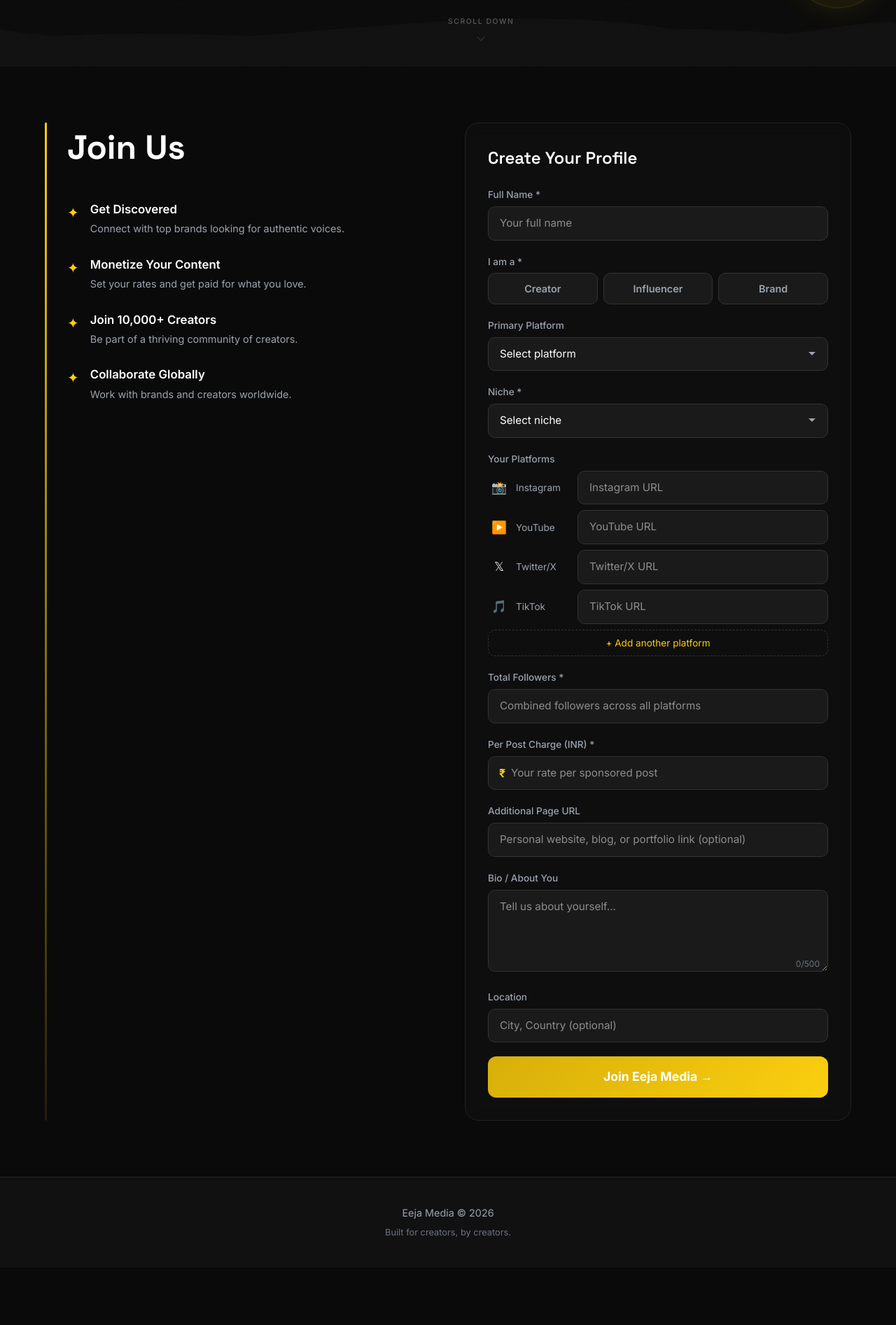
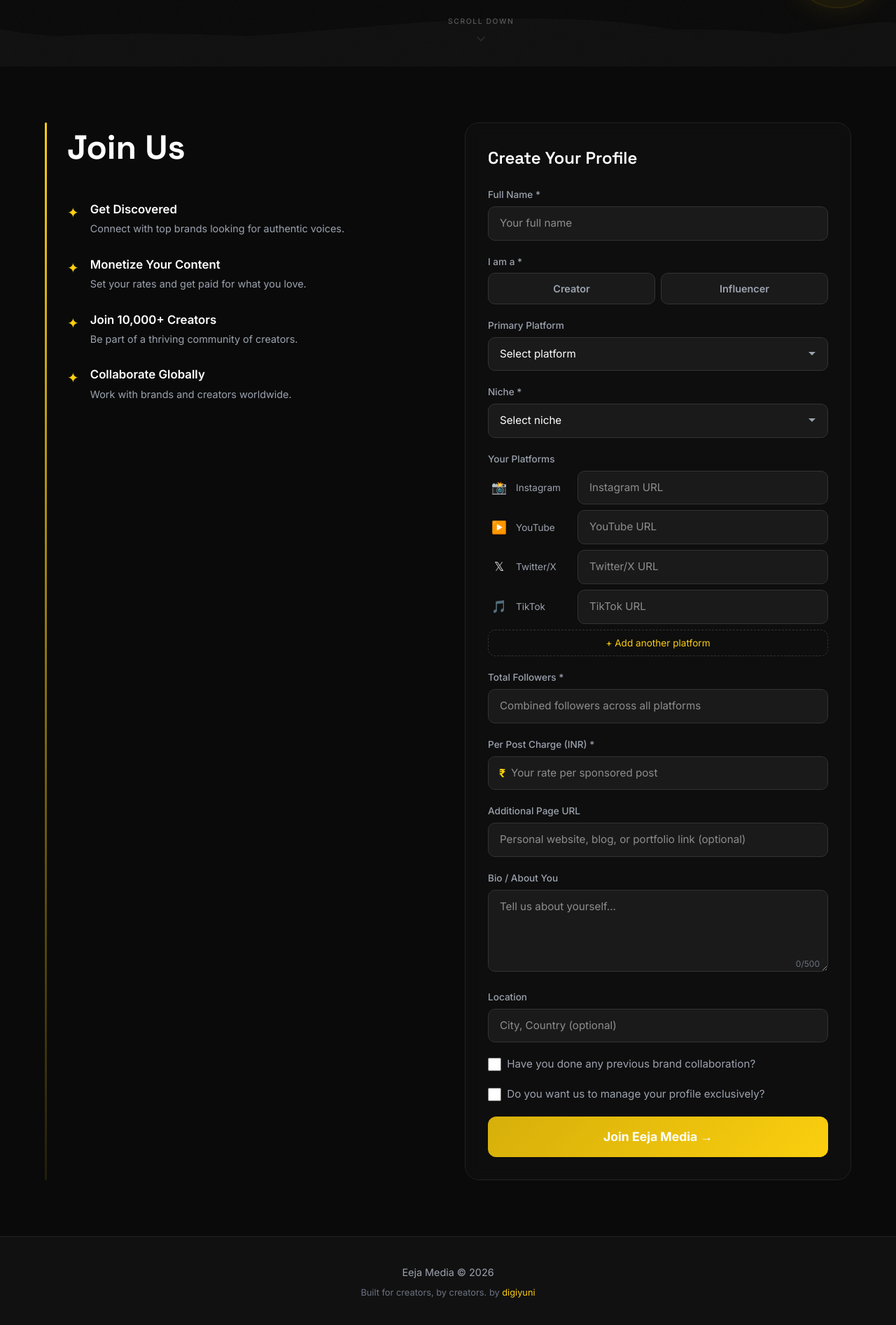
Before and after one commit to PankajSingh-ops/eeja-media, a Next.js app: page / in a window 1280 px wide. Shown: the part 705-2599 px from the top of the page at 70% size. Before the commit the page ends 2517 px from the top, so only its background shows below. Built offline with nearby package versions, Linux system fonts and the light colour scheme.

Commit message:
feat: implement creator registration form and administrative dashboard components

```diff
--- a/app/admin/dashboard/page.tsx
+++ b/app/admin/dashboard/page.tsx
@@ -9,7 +9,7 @@
 
 interface Stats {
   total: number;
-  byRole: { creator: number; influencer: number; brand: number };
+  byRole: { creator: number; influencer: number };
   byNiche: Record<string, number>;
   byPlatform: Record<string, number>;
   recentWeek: number;
@@ -28,7 +28,7 @@
 }
 
 const roleBadge = (role: string) => {
-  const colors: Record<string, string> = { creator: "#8b5cf6", influencer: "#f59e0b", brand: "#14b8a6" };
+  const colors: Record<string, string> = { creator: "#8b5cf6", influencer: "#f59e0b" };
   return (
     <span style={{ background: colors[role] || "#666", color: "#fff", padding: "2px 10px", borderRadius: "999px", fontSize: "0.75rem", fontWeight: 600, textTransform: "capitalize" }}>
       {role}
@@ -49,7 +49,6 @@
   const roleData = stats ? [
     { name: "Creator", value: stats.byRole.creator },
     { name: "Influencer", value: stats.byRole.influencer },
-    { name: "Brand", value: stats.byRole.brand },
   ] : [];
 
   return (
@@ -60,7 +59,6 @@
         <StatCard title="Total Registrations" value={stats?.total ?? "—"} />
         <StatCard title="Creators" value={stats?.byRole.creator ?? "—"} />
         <StatCard title="Influencers" value={stats?.byRole.influencer ?? "—"} accent="#f59e0b" />
-        <StatCard title="Brands" value={stats?.byRole.brand ?? "—"} accent="#14b8a6" />
         <StatCard title="Avg Post Charge" value={stats ? `₹${stats.avgCharge}` : "—"} accent="#ec4899" />
         <StatCard title="New This Week" value={stats?.recentWeek ?? "—"} accent="#22c55e" />
       </div>
--- a/app/admin/registrations/page.tsx
+++ b/app/admin/registrations/page.tsx
@@ -25,7 +25,7 @@
 };
 
 const roleBadge = (role: string) => {
-  const c: Record<string, string> = { creator: "#8b5cf6", influencer: "#f59e0b", brand: "#14b8a6" };
+  const c: Record<string, string> = { creator: "#8b5cf6", influencer: "#f59e0b" };
   return <span style={{ background: c[role] || "#666", color: "#fff", padding: "2px 10px", borderRadius: "999px", fontSize: "0.7rem", fontWeight: 600, textTransform: "capitalize" }}>{role}</span>;
 };
 
@@ -89,7 +89,7 @@
           <span style={{ position: "absolute", left: "0.6rem", top: "50%", transform: "translateY(-50%)", color: "#6b7280" }}>🔍</span>
           <input placeholder="Search name..." value={search} onChange={e => { setSearch(e.target.value); setPage(1); }} style={{ ...inputStyle, width: "100%", paddingLeft: "2rem" }} />
         </div>
-        <select value={roleFilter} onChange={e => { setRoleFilter(e.target.value); setPage(1); }} style={selectStyle}><option value="">All Roles</option>{["creator", "influencer", "brand"].map(r => <option key={r} value={r} style={{ textTransform: "capitalize" }}>{r}</option>)}</select>
+        <select value={roleFilter} onChange={e => { setRoleFilter(e.target.value); setPage(1); }} style={selectStyle}><option value="">All Roles</option>{["creator", "influencer"].map(r => <option key={r} value={r} style={{ textTransform: "capitalize" }}>{r}</option>)}</select>
         <select value={nicheFilter} onChange={e => { setNicheFilter(e.target.value); setPage(1); }} style={selectStyle}><option value="">All Niches</option>{NICHES.map(n => <option key={n} value={n}>{n}</option>)}</select>
         <select value={platformFilter} onChange={e => { setPlatformFilter(e.target.value); setPage(1); }} style={selectStyle}><option value="">All Platforms</option>{PLATFORMS.map(p => <option key={p} value={p}>{p}</option>)}</select>
         <input type="number" placeholder="Min Followers" value={minFollowers} onChange={e => { setMinFollowers(e.target.value); setPage(1); }} style={{ ...inputStyle, width: "120px" }} />
--- a/app/api/creators/stats/route.ts
+++ b/app/api/creators/stats/route.ts
@@ -10,7 +10,6 @@
     const byRole = {
       creator: await Creator.countDocuments({ role: "creator" }),
       influencer: await Creator.countDocuments({ role: "influencer" }),
-      brand: await Creator.countDocuments({ role: "brand" }),
     };
 
     const nicheAgg = await Creator.aggregate([
--- a/components/CreatorForm.tsx
+++ b/components/CreatorForm.tsx
@@ -3,7 +3,7 @@
 import { useState, FormEvent } from "react";
 import axios from "axios";
 
-const ROLES = ["creator", "influencer", "brand"] as const;
+const ROLES = ["creator", "influencer"] as const;
 const PLATFORMS = ["Instagram", "YouTube", "TikTok", "Twitter/X", "Facebook", "LinkedIn", "Other"] as const;
 const NICHES = ["Fashion", "Tech", "Fitness", "Food", "Travel", "Gaming", "Beauty", "Finance", "Education", "Lifestyle", "Entertainment", "Other"] as const;
 
@@ -39,6 +39,8 @@
   const [additionalPageUrl, setAdditionalPageUrl] = useState("");
   const [bio, setBio] = useState("");
   const [location, setLocation] = useState("");
+  const [exclusiveManagement, setExclusiveManagement] = useState(false);
+  const [previousBrandCollab, setPreviousBrandCollab] = useState(false);
   const [errors, setErrors] = useState<Record<string, string>>({});
   const [loading, setLoading] = useState(false);
   const [success, setSuccess] = useState(false);
@@ -65,6 +67,7 @@
         socialLinks: { ...socials, ...(extraPlatforms.length ? { other: extraPlatforms.map(p => `${p.name}: ${p.url}`).join(", ") } : {}) },
         totalFollowers: Number(totalFollowers), perPostCharge: Number(perPostCharge),
         additionalPageUrl: additionalPageUrl || undefined, bio: bio || undefined, location: location || undefined,
+        exclusiveManagement, previousBrandCollab,
       });
       setSuccess(true);
     } catch {
@@ -194,6 +197,22 @@
           <input style={inputStyle} placeholder="City, Country (optional)" value={location} onChange={e => setLocation(e.target.value)} />
         </div>
 
+        {/* Previous Brand Collab */}
+        <div>
+          <label style={{ display: "flex", alignItems: "center", gap: "0.5rem", color: "#9ca3af", fontSize: "0.95rem", cursor: "pointer" }}>
+            <input type="checkbox" checked={previousBrandCollab} onChange={e => setPreviousBrandCollab(e.target.checked)} style={{ width: "1.2rem", height: "1.2rem", accentColor: "#FBCF0F", cursor: "pointer" }} />
+            Have you done any previous brand collaboration?
+          </label>
+        </div>
+
+        {/* Exclusive Management */}
+        <div>
+          <label style={{ display: "flex", alignItems: "center", gap: "0.5rem", color: "#9ca3af", fontSize: "0.95rem", cursor: "pointer" }}>
+            <input type="checkbox" checked={exclusiveManagement} onChange={e => setExclusiveManagement(e.target.checked)} style={{ width: "1.2rem", height: "1.2rem", accentColor: "#FBCF0F", cursor: "pointer" }} />
+            Do you want us to manage your profile exclusively?
+          </label>
+        </div>
+
         {/* Submit */}
         <button type="submit" disabled={loading} style={{
           width: "100%", padding: "1rem", borderRadius: "12px", border: "none", cursor: loading ? "wait" : "pointer",
--- a/components/Footer.tsx
+++ b/components/Footer.tsx
@@ -15,7 +15,10 @@
         Eeja Media © 2026
       </p>
       <p style={{ color: "#6b7280", fontSize: "0.8rem" }}>
-        Built for creators, by creators.
+        Built for creators, by creators. by{" "}
+        <a href="https://www.digiyuni.com" target="_blank" rel="noopener noreferrer" style={{ color: "#FBCF0F", textDecoration: "none" }}>
+          digiyuni
+        </a>
       </p>
     </footer>
   );
--- a/models/Creator.ts
+++ b/models/Creator.ts
@@ -2,7 +2,7 @@
 
 export interface ICreator extends Document {
   fullName: string;
-  role: "creator" | "influencer" | "brand";
+  role: "creator" | "influencer";
   niche:
     | "Fashion"
     | "Tech"
@@ -31,6 +31,8 @@
   currency: string;
   bio?: string;
   location?: string;
+  exclusiveManagement: boolean;
+  previousBrandCollab: boolean;
   primaryPlatform:
     | "Instagram"
     | "YouTube"
@@ -46,7 +48,7 @@
   fullName: { type: String, required: true },
   role: {
     type: String,
-    enum: ["creator", "influencer", "brand"],
+    enum: ["creator", "influencer"],
     required: true,
   },
   niche: {
@@ -82,6 +84,8 @@
   currency: { type: String, default: "INR" },
   bio: { type: String, maxlength: 500 },
   location: { type: String },
+  exclusiveManagement: { type: Boolean, default: false },
+  previousBrandCollab: { type: Boolean, default: false },
   primaryPlatform: {
     type: String,
     enum: [
```
